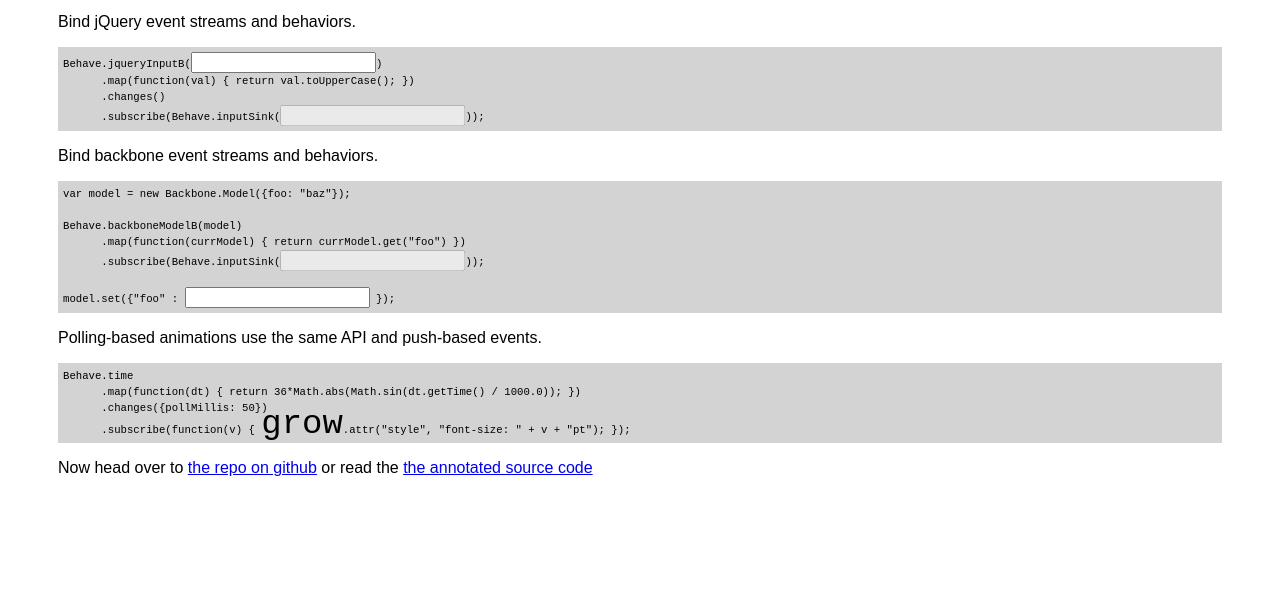
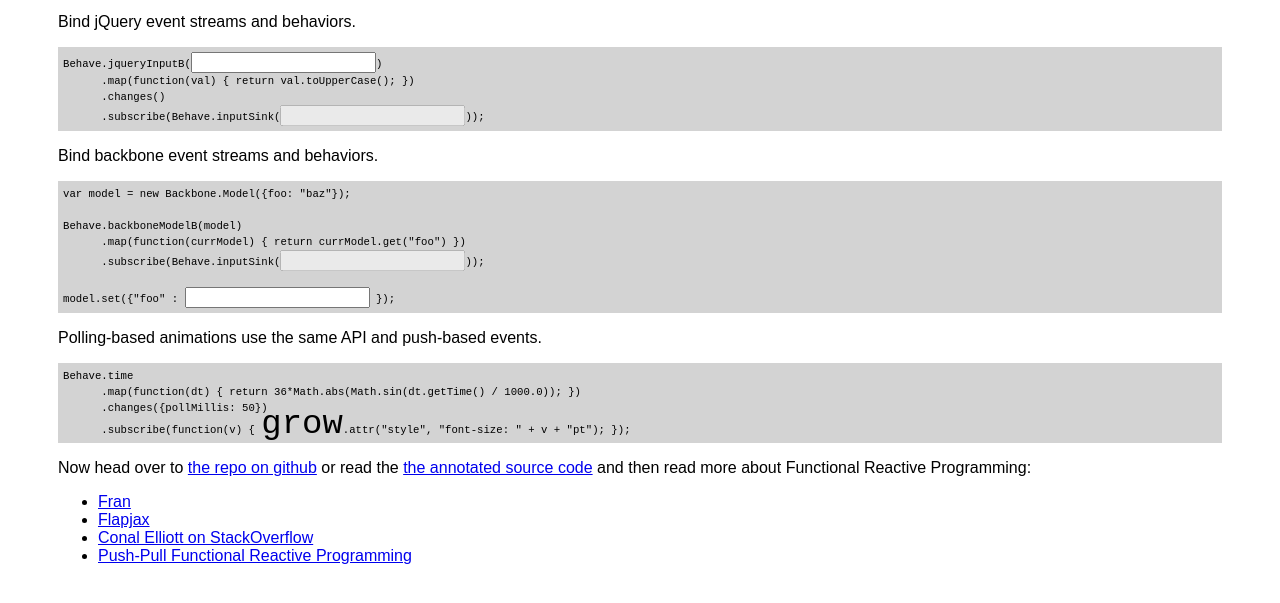
Before and after one commit to kennknowles/behave.js, a plain HTML site: page index.html in a window 1280 px wide. Shown: the part 391-994 px from the top of the page. Before the commit the page ends 926 px from the top, so only its background shows below. Drawn offline with Linux system fonts and the light colour scheme.

Commit message:
Links to other FRP sources

```diff
--- a/index.html
+++ b/index.html
@@ -88,7 +88,12 @@ Behave.time
 </pre>
 
 <p>Now head over to <a href="http://github.com/kennknowles/behave.js">the repo on github</a>
-  or read the <a href="docs/behave.html">the annotated source code</a></p>
+  or read the <a href="docs/behave.html">the annotated source code</a> and then read more about
+Functional Reactive Programming:
 
-</body>
-</html>
+<ul>
+ <li><a href="http://conal.net/fran/tutorial.htm">Fran</a></li>
+ <li><a href="http://www.flapjax-lang.org/">Flapjax</a></li>
+ <li><a href="http://stackoverflow.com/questions/1028250/what-is-functional-reactive-programming/1030631#1030631">Conal Elliott on StackOverflow</a></li>
+ <li><a href="http://conal.net/papers/push-pull-frp/">Push-Pull Functional Reactive Programming</a></li>
+</ul>
```
